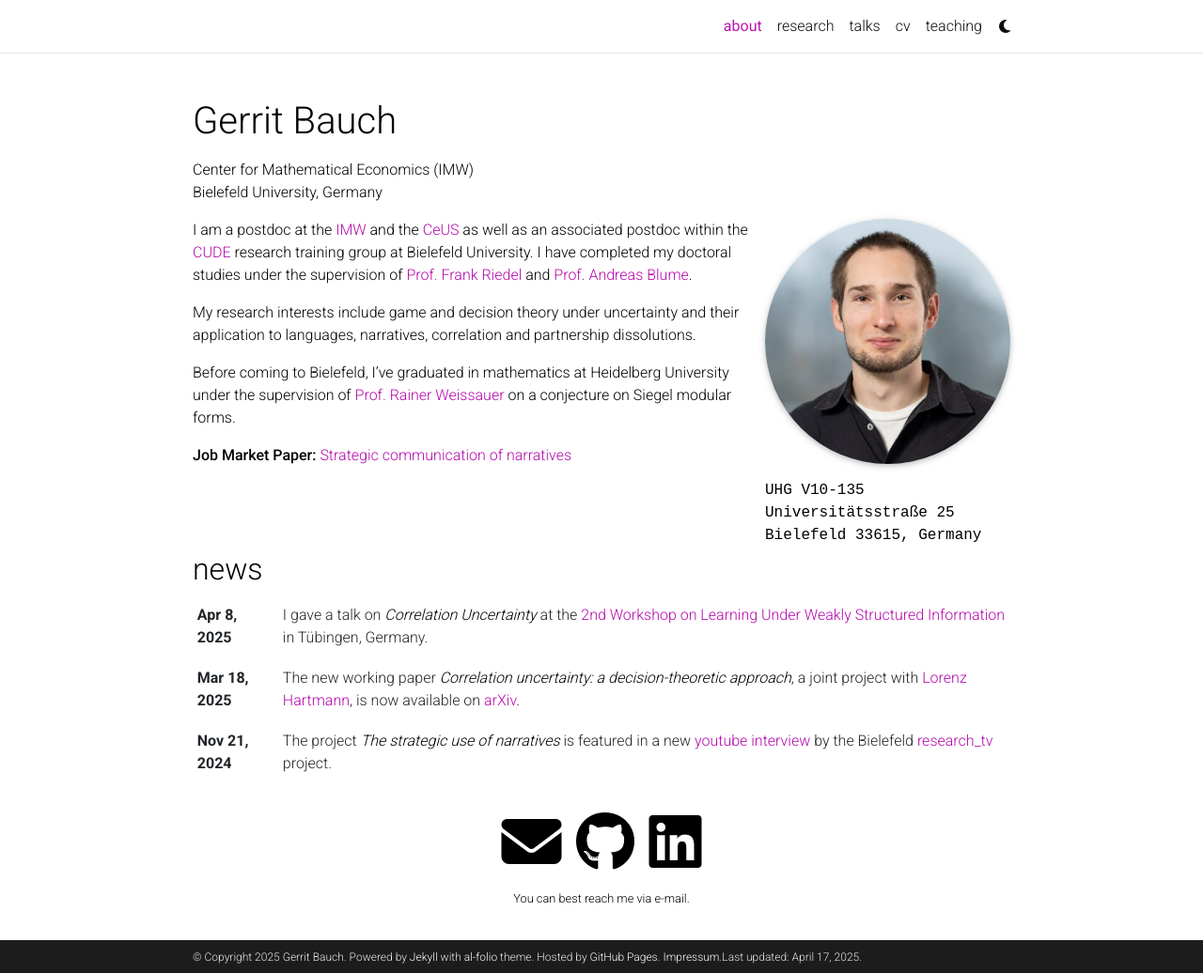
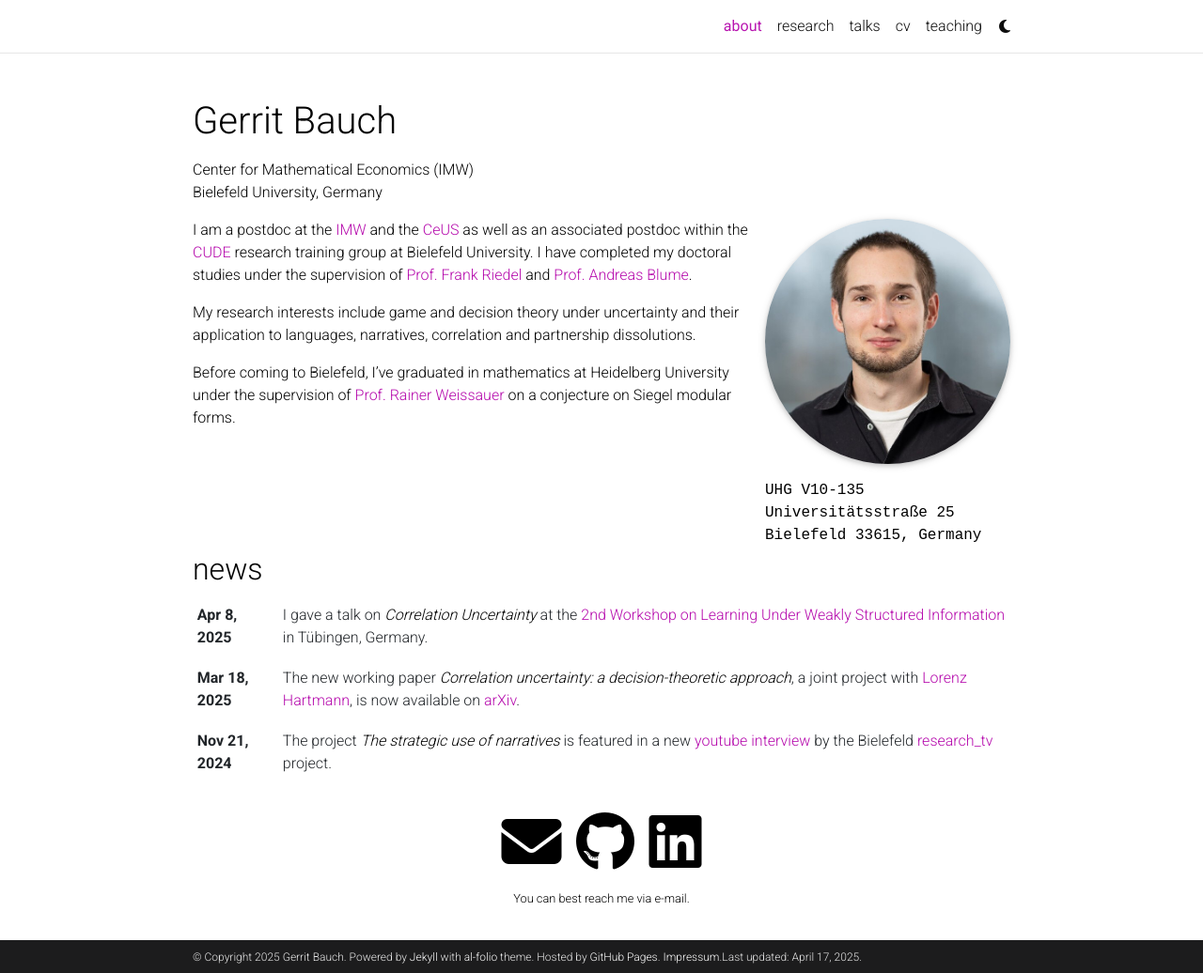
Before and after one commit to gbauch/gbauch.github.io, a Jekyll site: the page built from _pages/about.md, in a window 1280 px wide and 1036 px high. Shown: the whole window at 94% size. Built offline with Jekyll 4.4.1, drawn with Linux system fonts in a browser that asks for light colours; full-size pictures stand in for the smaller copies a plugin makes; comment, search, counter and statistics services are not loaded; a style sheet for code colours, icons or effects is not loaded.

Commit message:
Update about.md

```diff
--- a/_pages/about.md
+++ b/_pages/about.md
@@ -25,8 +25,3 @@ I am a postdoc at the [IMW](https://www.uni-bielefeld.de/zwe/imw/) and the [CeUS
 <p>My research interests include game and decision theory under uncertainty and their application to languages, narratives, correlation and partnership dissolutions.</p>
 
 Before coming to Bielefeld, I've graduated in mathematics at Heidelberg University under the supervision of [Prof. Rainer Weissauer](https://www.researchgate.net/profile/Rainer-Weissauer) on a conjecture on Siegel modular forms.
-
-<p></p>
-
-**Job Market Paper:**
-[Strategic communication of narratives](https://gbauch.github.io/assets/pdf/narratives_jmp.pdf)
```
